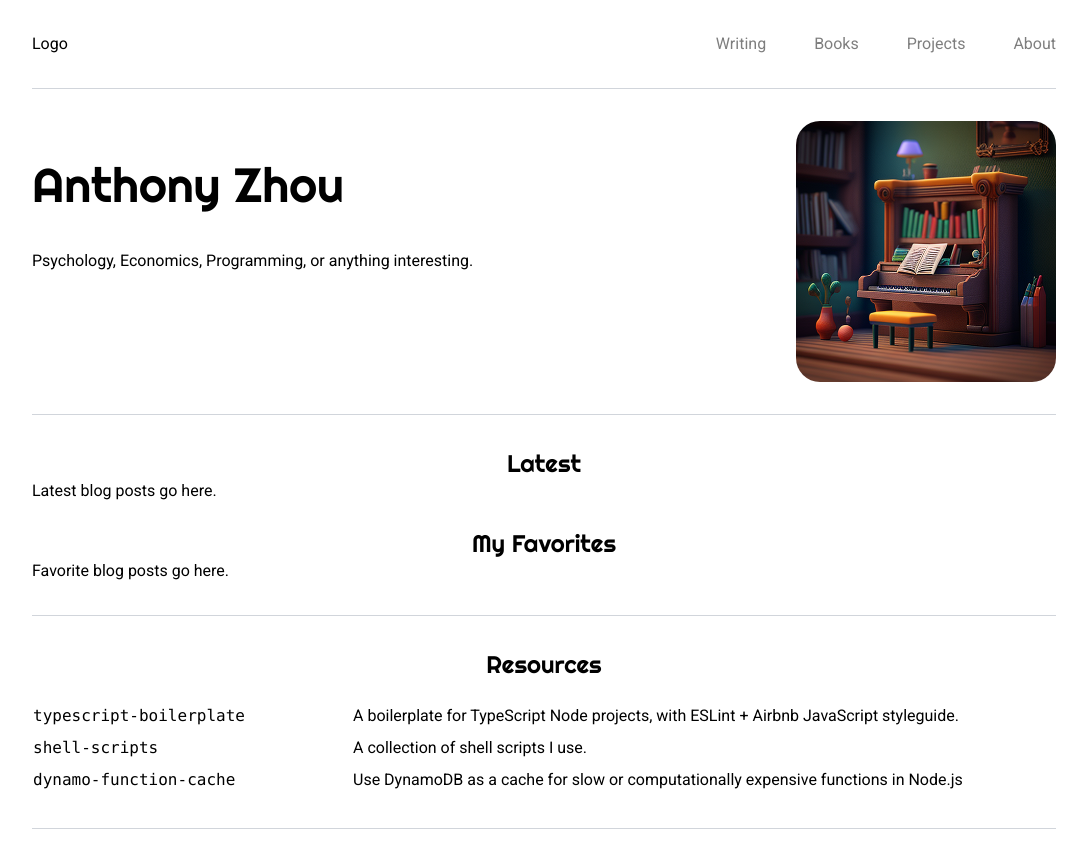
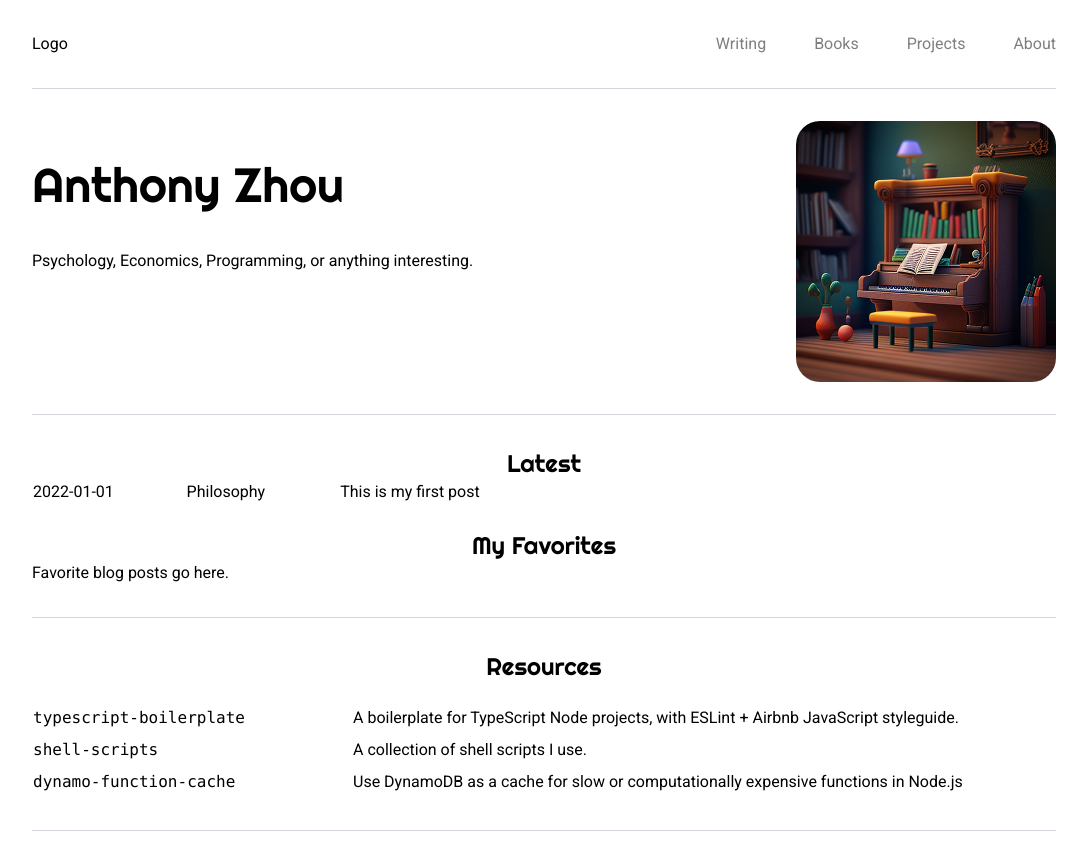
Before and after one commit to anthony-zhou/anthonyzhou.me, a Next.js app: page / in a window 1280 px wide. Shown: the whole page, without its empty margins (96-1183 px from the left). Built offline with nearby package versions, Linux system fonts and the light colour scheme.

Commit message:
Add blog posts setup

```diff
--- a/next.config.js
+++ b/next.config.js
@@ -1,6 +1,12 @@
 /** @type {import('next').NextConfig} */
 const nextConfig = {
   reactStrictMode: true,
+  webpack5: true,
+  webpack: (config) => {
+    config.resolve.fallback = { fs: false };
+
+    return config;
+  },
 }
 
 module.exports = nextConfig
--- a/package.json
+++ b/package.json
@@ -14,12 +14,16 @@
     "@types/react-dom": "18.0.11",
     "eslint": "^8.2.0",
     "eslint-config-next": "13.2.4",
+    "gray-matter": "^4.0.3",
     "next": "13.2.4",
     "react": "18.2.0",
     "react-dom": "18.2.0",
+    "remark": "^14.0.2",
+    "remark-html": "^15.0.2",
     "typescript": "5.0.2"
   },
   "devDependencies": {
+    "@tailwindcss/typography": "^0.5.9",
     "@typescript-eslint/eslint-plugin": "^5.55.0",
     "@typescript-eslint/parser": "^5.55.0",
     "autoprefixer": "^10.4.14",
--- /dev/null
+++ b/posts/first-post.md
@@ -0,0 +1,11 @@
+---
+title: 'This is my first post'
+date: '2022-01-01'
+---
+
+Next.js has two forms of pre-rendering: **Static Generation** and **Server-side Rendering**. The difference is in **when** it generates the HTML for a page.
+
+- **Static Generation** is the pre-rendering method that generates the HTML at **build time**. The pre-rendered HTML is then _reused_ on each request.
+- **Server-side Rendering** is the pre-rendering method that generates the HTML on **each request**.
+
+Importantly, Next.js lets you **choose** which pre-rendering form to use for each page. You can create a "hybrid" Next.js app by using Static Generation for most pages and using Server-side Rendering for others.
--- a/src/components/Header/Header.tsx
+++ b/src/components/Header/Header.tsx
@@ -13,7 +13,7 @@
   return (
     <>
       <div className="flex justify-between pt-8">
-        <div>Logo</div>
+        <Link href="/"><div>Logo</div></Link>
         <div className="flex space-x-12">
           {links.map(({ href, label }) => (
             <Link href={href} key={`${href}${label}`} className="opacity-50 hover:opacity-100 transition-opacity">
--- /dev/null
+++ b/src/lib/posts.ts
@@ -0,0 +1,66 @@
+import fs from 'fs';
+import path from 'path';
+import matter from 'gray-matter';
+import { remark } from 'remark';
+import html from 'remark-html';
+
+const postsDirectory = path.join(process.cwd(), 'posts');
+
+export function getSortedPostsData() {
+  // Get file names under /posts
+  const fileNames = fs.readdirSync(postsDirectory);
+  const allPostsData: any[] = fileNames.map((fileName) => {
+    // Remove ".md" from file name to get id
+    const id = fileName.replace(/\.md$/, '');
+
+    // Read markdown file as string
+    const fullPath = path.join(postsDirectory, fileName);
+    const fileContents = fs.readFileSync(fullPath, 'utf8');
+
+    // Use gray-matter to parse the post metadata section
+    const matterResult = matter(fileContents);
+
+    // Combine the data with the id
+    return {
+      id,
+      ...matterResult.data,
+    };
+  });
+  // Sort posts by date
+  return allPostsData.sort((a, b) => {
+    if (a.date < b.date) {
+      return 1;
+    }
+    return -1;
+  });
+}
+
+export function getAllPostIds() {
+  const fileNames = fs.readdirSync(postsDirectory);
+  return fileNames.map((fileName) => ({
+    params: {
+      id: fileName.replace(/\.md$/, ''),
+    },
+  }));
+}
+
+export async function getPostData(id: string) {
+  const fullPath = path.join(postsDirectory, `${id}.md`);
+  const fileContents = fs.readFileSync(fullPath, 'utf8');
+
+  // Use gray-matter to parse the post metadata section
+  const matterResult = matter(fileContents);
+
+  // Use remark to convert markdown into HTML string
+  const processedContent = await remark()
+    .use(html)
+    .process(matterResult.content);
+  const contentHtml = processedContent.toString();
+
+  // Combine the data with the id and contentHtml
+  return {
+    id,
+    contentHtml,
+    ...matterResult.data,
+  };
+}
--- a/src/pages/index.tsx
+++ b/src/pages/index.tsx
@@ -1,10 +1,18 @@
 import React from 'react';
 import Image from 'next/image';
+import { useRouter } from 'next/router';
 import Layout from '@/components/Layout';
 import HorizontalLine from '@/widgets/HorizontalLine';
 import Resources from '@/components/HomePage/Resources';
+import { getSortedPostsData } from '@/lib/posts';
 
-export default function Home() {
+type HomeProps = {
+  allPostsData: { date: string; title: string; id: string }[];
+};
+
+export default function Home({ allPostsData }: HomeProps) {
+  const router = useRouter();
+
   return (
     <Layout>
       <div className="md:flex space-x-10 justify-between">
@@ -17,7 +25,17 @@
       <HorizontalLine />
       <div>
         <h2 className="text-2xl font-display text-center">Latest</h2>
-        <p>Latest blog posts go here.</p>
+        <table className="w-full">
+          <tbody>
+            {allPostsData.map(({ id, date, title }) => (
+              <tr key={id} onClick={() => router.push(`posts/${id}`)}>
+                <td width="15%">{date}</td>
+                <td width="15%">Philosophy</td>
+                <td>{title}</td>
+              </tr>
+            ))}
+          </tbody>
+        </table>
       </div>
       <div className="mt-6">
         <h2 className="text-2xl font-display text-center">My Favorites</h2>
@@ -29,3 +47,12 @@
     </Layout>
   );
 }
+
+export async function getStaticProps() {
+  const allPostsData = getSortedPostsData();
+  return {
+    props: {
+      allPostsData,
+    },
+  };
+}
--- /dev/null
+++ b/src/pages/posts/[id].tsx
@@ -0,0 +1,44 @@
+import React from 'react';
+import Head from 'next/head';
+import Layout from '@/components/Layout';
+import { getAllPostIds, getPostData } from '../../lib/posts';
+
+type PostProps = {
+  postData: {
+    title: string;
+    date: string;
+    contentHtml: string;
+  }
+};
+
+export default function Post({ postData }: PostProps) {
+  return (
+    <Layout>
+      <Head>
+        <title>{postData.title}</title>
+      </Head>
+      <article>
+        <h1 className="text-3xl">{postData.title}</h1>
+
+        <article className="prose" dangerouslySetInnerHTML={{ __html: postData.contentHtml }} />
+      </article>
+    </Layout>
+  );
+}
+
+export async function getStaticPaths() {
+  const paths = getAllPostIds();
+  return {
+    paths,
+    fallback: false,
+  };
+}
+
+export async function getStaticProps({ params }: { params: { id: string } }) {
+  const postData = await getPostData(params.id);
+  return {
+    props: {
+      postData,
+    },
+  };
+}
--- a/tailwind.config.js
+++ b/tailwind.config.js
@@ -12,6 +12,8 @@
         'display': ['var(--font-righteous)', ...fontFamily.sans],
       },
     },
-    plugins: [],
-  }
+  },
+  plugins: [
+    require('@tailwindcss/typography'),
+  ],
 }
```
Also changed, not shown: 2 other files (tests, documents, lock files or other folders).
